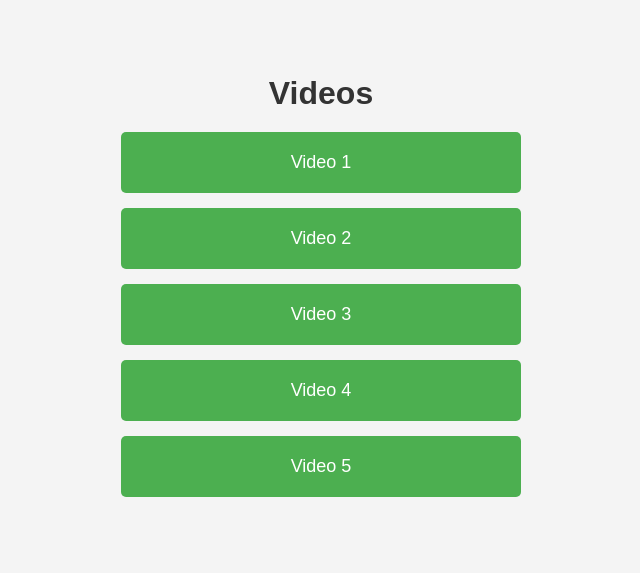
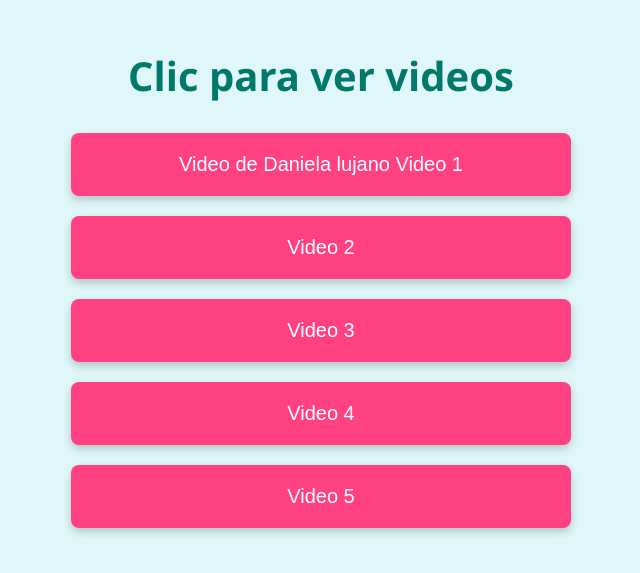
Before and after one commit to Bhernandezdamian/video, a plain HTML site: page index.html in a window 1280 px wide. Shown: the part 125-698 px from the top of the page, without its empty margins (319-959 px from the left). Drawn offline with Linux system fonts and the light colour scheme.

Commit message:
Commit inicial

```diff
--- a/index.html
+++ b/index.html
@@ -6,7 +6,7 @@
     <title>Videos</title>
     <style>
         body {
-            font-family: Arial, sans-serif;
+            font-family: 'Segoe UI', Tahoma, Geneva, Verdana, sans-serif;
             margin: 0;
             padding: 0;
             display: flex;
@@ -14,60 +14,72 @@
             align-items: center;
             justify-content: center;
             min-height: 100vh;
-            background-color: #f4f4f4;
+            background-color: #e0f7fa;
             box-sizing: border-box;
             text-align: center;
         }
 
         h1 {
-            color: #333;
-            margin-bottom: 20px;
+            color: #00796b;
+            margin-bottom: 30px;
+            font-size: 2rem;
+            font-weight: bold;
         }
 
         .button-container {
             display: flex;
             flex-direction: column;
-            gap: 15px;
+            gap: 20px;
             width: 100%;
-            padding: 0 10px;
+            padding: 0 20px;
+            max-width: 500px;
         }
 
         button {
-            padding: 15px 20px;
-            font-size: 16px;
+            padding: 15px 25px;
+            font-size: 18px;
             border: none;
-            border-radius: 5px;
-            background-color: #4CAF50;
+            border-radius: 8px;
+            background-color: #ff4081;
             color: white;
             cursor: pointer;
-            transition: background-color 0.3s ease;
+            transition: background-color 0.3s ease, transform 0.2s ease;
+            box-shadow: 0 4px 8px rgba(0, 0, 0, 0.2);
             width: 100%;
-            max-width: 400px;
-            margin: 0 auto;
         }
 
         button:hover {
-            background-color: #45a049;
+            background-color: #e91e63;
+            transform: translateY(-3px);
+        }
+
+        button:active {
+            background-color: #d81b60;
+            transform: translateY(0);
         }
 
         @media (min-width: 600px) {
             button {
-                padding: 20px 40px;
-                font-size: 18px;
+                padding: 20px 35px;
+                font-size: 20px;
+            }
+
+            h1 {
+                font-size: 2.5rem;
             }
         }
     </style>
 </head>
 <body>
 
-    <h1>Videos</h1>
+    <h1>Clic para ver videos</h1>
 
     <div class="button-container">
-        <button onclick="window.location.href='Watch Daniela video.html'">Video 1</button>
-        <button onclick="window.location.href='https://www.youtube.com/watch?v=VIDEO_ID_2'">Video 2</button>
-        <button onclick="window.location.href='https://www.youtube.com/watch?v=VIDEO_ID_3'">Video 3</button>
-        <button onclick="window.location.href='https://www.youtube.com/watch?v=VIDEO_ID_4'">Video 4</button>
-        <button onclick="window.location.href='https://www.youtube.com/watch?v=VIDEO_ID_5'">Video 5</button>
+        <button onclick="window.location.href='Watch Daniela video.html'">Video de Daniela lujano Video 1</button>
+        <button onclick="window.location.href='https://www.youtube.com/watch?v=VIDEO_ID_2'"> Video 2</button>
+        <button onclick="window.location.href='https://www.youtube.com/watch?v=VIDEO_ID_3'"> Video 3</button>
+        <button onclick="window.location.href='https://www.youtube.com/watch?v=VIDEO_ID_4'"> Video 4</button>
+        <button onclick="window.location.href='https://www.youtube.com/watch?v=VIDEO_ID_5'"> Video 5</button>
     </div>
 
 </body>
```
